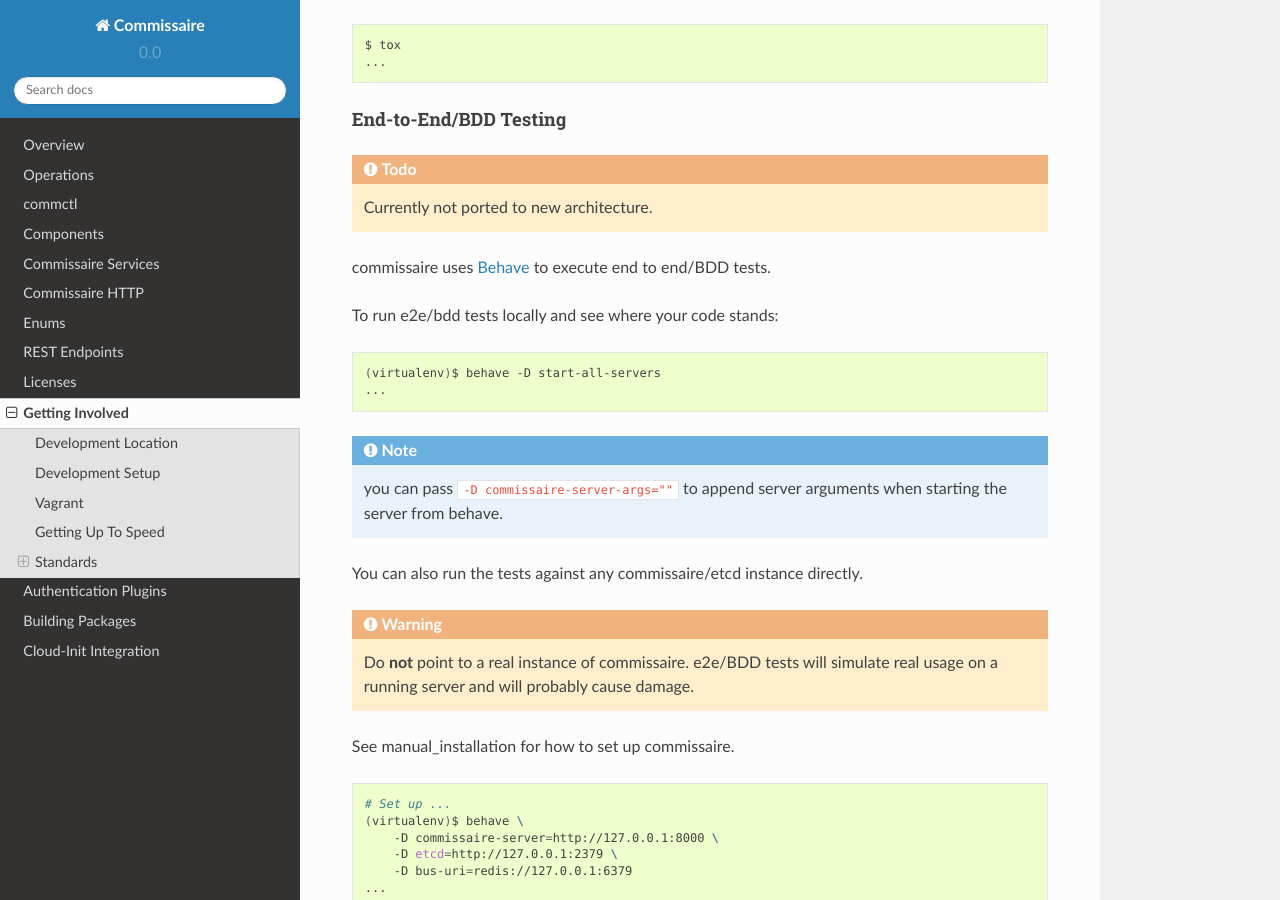
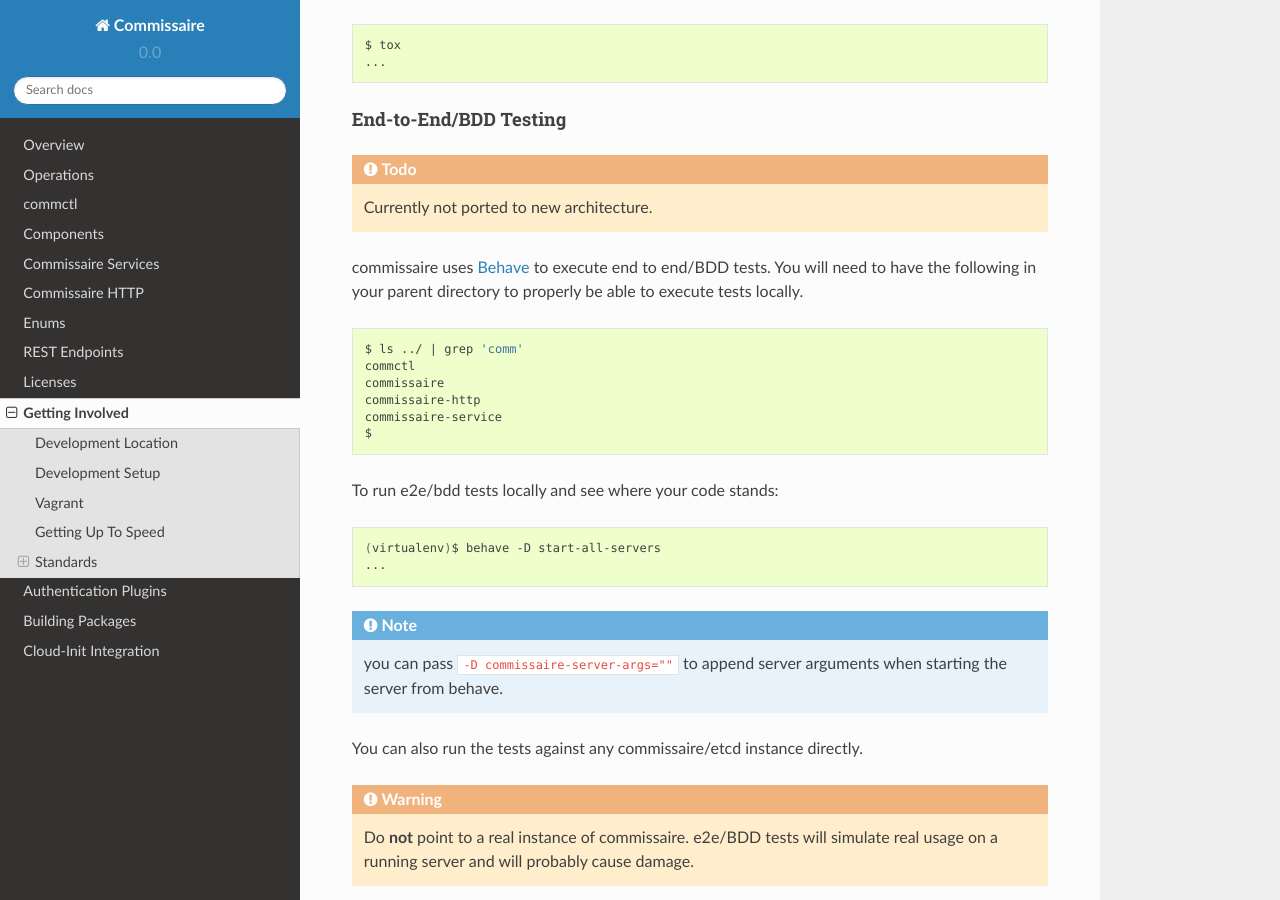
Before and after one commit to projectatomic/commissaire, a Sphinx documentation site: the page built from doc/development.rst, in a window 1280 px wide and 900 px high, scrolled down 3844 px. Built offline with Sphinx 7.4.7 and the Read the Docs theme 2.0.0, drawn with Linux system fonts in a browser that asks for light colours; pages that are not in the unit, such as notebooks, are missing from menus.

Commit message:
test: Updated bdd doc and requirements.
bdd-requirements.txt now points to install points in the parent
directory. This makes it easy to test local work instead of testing what
is already checked in upstream.

```diff
--- a/doc/development.rst
+++ b/doc/development.rst
@@ -156,7 +156,18 @@
     Currently not ported to new architecture.
 
 commissaire uses `Behave <http://pythonhosted.org/behave/>`_ to execute
-end to end/BDD tests.
+end to end/BDD tests. You will need to have the following in your parent
+directory to properly be able to execute tests locally.
+
+.. code-block:: shell
+
+   $ ls ../ | grep 'comm'
+   commctl
+   commissaire
+   commissaire-http
+   commissaire-service
+   $
+
 
 To run e2e/bdd tests locally and see where your code stands:
 
```
Also changed, not shown: bdd-requirements.txt (+6 -3 lines).
